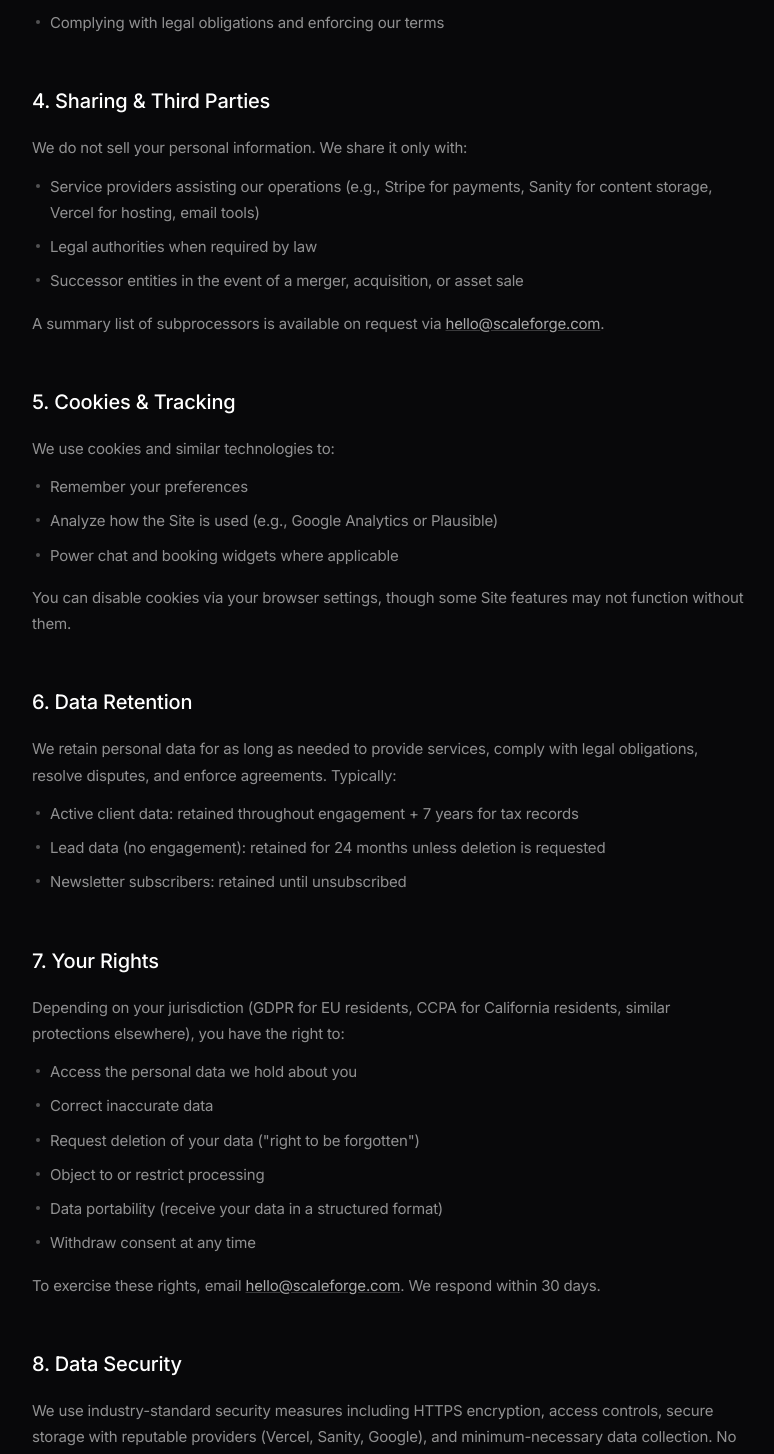
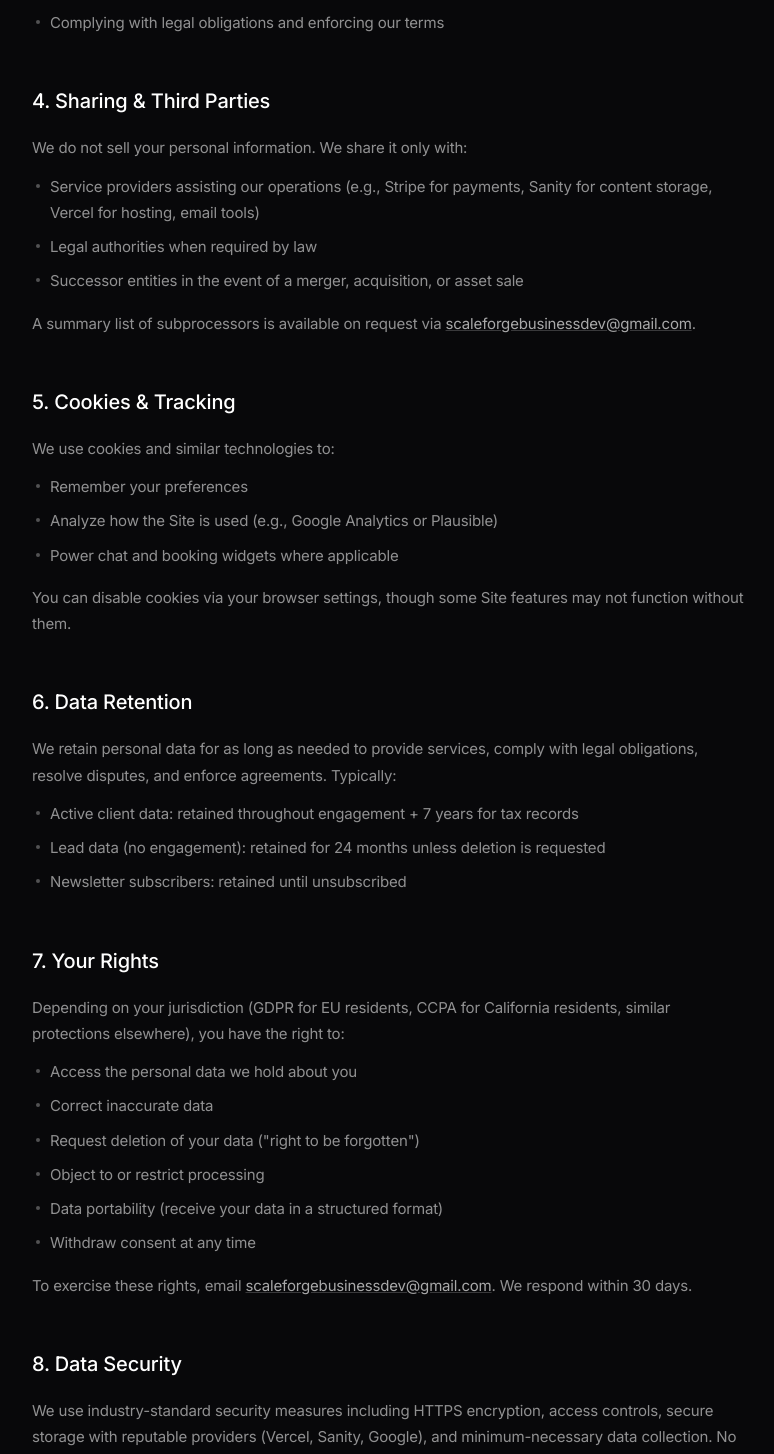
Before and after one commit to ScaleForgeBusinessDevs/ScaleForge_Website_2026, a Next.js app: page /privacy in a window 1280 px wide. Shown: the part 1332-2786 px from the top of the page, without its empty margins (8-782 px from the left). Built offline with nearby package versions, Linux system fonts and the light colour scheme.

Commit message:
fix: correct contact email across about, contact, privacy, and terms pages
Fixes a typo'd Gmail address (scaleforgebusiessdev -> scaleforgebusinessdev)
and replaces the placeholder hello@scaleforge.com with the real
business inbox.

```diff
--- a/src/app/about/page.tsx
+++ b/src/app/about/page.tsx
@@ -177,7 +177,7 @@ export default function AboutPage() {
                       className="flex h-9 w-9 items-center justify-center rounded-full border border-white/[0.10] text-[14px] text-white/40 transition-all hover:border-[#2563eb]/50 hover:text-[#2563eb]">
                       <i className="bi bi-twitter-x" aria-hidden />
                     </a>
-                    <a href="mailto:scaleforgebusiessdev@gmail.com"
+                    <a href="mailto:scaleforgebusinessdev@gmail.com"
                       aria-label="Email Shahood"
                       className="flex h-9 w-9 items-center justify-center rounded-full border border-white/[0.10] text-[14px] text-white/40 transition-all hover:border-[#2563eb]/50 hover:text-[#2563eb]">
                       <i className="bi bi-envelope" aria-hidden />
@@ -221,7 +221,7 @@ export default function AboutPage() {
                       className="flex h-9 w-9 items-center justify-center rounded-full border border-white/[0.10] text-[14px] text-white/40 transition-all hover:border-[#2563eb]/50 hover:text-[#2563eb]">
                       <i className="bi bi-github" aria-hidden />
                     </a>
-                    <a href="mailto:scaleforgebusiessdev@gmail.com"
+                    <a href="mailto:scaleforgebusinessdev@gmail.com"
                       aria-label="Email Ruhan"
                       className="flex h-9 w-9 items-center justify-center rounded-full border border-white/[0.10] text-[14px] text-white/40 transition-all hover:border-[#2563eb]/50 hover:text-[#2563eb]">
                       <i className="bi bi-envelope" aria-hidden />
@@ -299,7 +299,7 @@ export default function AboutPage() {
                 href="mailto:careers@scaleforge.com"
                 className="text-white/65 underline decoration-white/20 underline-offset-4 transition-colors hover:text-white"
               >
-                scaleforgebusiessdev@gmail.com
+                scaleforgebusinessdev@gmail.com
               </a>{" "}
               if you&apos;d like to introduce yourself.
             </p>
--- a/src/app/contact/page.tsx
+++ b/src/app/contact/page.tsx
@@ -39,8 +39,8 @@ const DIRECT_CHANNELS = [
   {
     icon: "bi-envelope",
     label: "Email",
-    value: "hello@scaleforge.com",
-    href: "mailto:hello@scaleforge.com",
+    value: "scaleforgebusinessdev@gmail.com",
+    href: "mailto:scaleforgebusinessdev@gmail.com",
     note: "Best for detailed briefs",
   },
   {
--- a/src/app/privacy/page.tsx
+++ b/src/app/privacy/page.tsx
@@ -37,8 +37,8 @@ export default function PrivacyPage() {
             <p className="mt-2 text-[14px] text-white/35">Last updated: June 9, 2026</p>
             <p className="mt-3 text-[14px] leading-relaxed text-white/45">
               Questions about this document? Contact us at{" "}
-              <a href="mailto:hello@scaleforge.com" className="text-white/65 underline decoration-white/20 hover:text-white">
-                hello@scaleforge.com
+              <a href="mailto:scaleforgebusinessdev@gmail.com" className="text-white/65 underline decoration-white/20 hover:text-white">
+                scaleforgebusinessdev@gmail.com
               </a>{" "}
               or via the{" "}
               <Link href="/contact" className="text-white/65 underline decoration-white/20 hover:text-white">
@@ -137,8 +137,8 @@ export default function PrivacyPage() {
                 </ul>
                 <p className="mt-4">
                   A summary list of subprocessors is available on request via{" "}
-                  <a href="mailto:hello@scaleforge.com" className="text-white/65 underline decoration-white/20 hover:text-white">
-                    hello@scaleforge.com
+                  <a href="mailto:scaleforgebusinessdev@gmail.com" className="text-white/65 underline decoration-white/20 hover:text-white">
+                    scaleforgebusinessdev@gmail.com
                   </a>
                   .
                 </p>
@@ -208,8 +208,8 @@ export default function PrivacyPage() {
                 </ul>
                 <p className="mt-4">
                   To exercise these rights, email{" "}
-                  <a href="mailto:hello@scaleforge.com" className="text-white/65 underline decoration-white/20 hover:text-white">
-                    hello@scaleforge.com
+                  <a href="mailto:scaleforgebusinessdev@gmail.com" className="text-white/65 underline decoration-white/20 hover:text-white">
+                    scaleforgebusinessdev@gmail.com
                   </a>
                   . We respond within 30 days.
                 </p>
@@ -241,8 +241,8 @@ export default function PrivacyPage() {
                   Our services are not directed at individuals under 13 years of age. We do not knowingly collect
                   personal information from children. If you believe we have collected information from a child,
                   contact{" "}
-                  <a href="mailto:hello@scaleforge.com" className="text-white/65 underline decoration-white/20 hover:text-white">
-                    hello@scaleforge.com
+                  <a href="mailto:scaleforgebusinessdev@gmail.com" className="text-white/65 underline decoration-white/20 hover:text-white">
+                    scaleforgebusinessdev@gmail.com
                   </a>{" "}
                   so we can delete it.
                 </p>
@@ -264,7 +264,7 @@ export default function PrivacyPage() {
                 </p>
                 <div className="rounded-2xl border border-white/[0.07] bg-[#101013] p-5">
                   <p><strong className="text-white/70">Email:</strong>{" "}
-                    <a href="mailto:hello@scaleforge.com" className="text-white/65 underline decoration-white/20 hover:text-white">hello@scaleforge.com</a>
+                    <a href="mailto:scaleforgebusinessdev@gmail.com" className="text-white/65 underline decoration-white/20 hover:text-white">scaleforgebusinessdev@gmail.com</a>
                   </p>
                   <p className="mt-1.5"><strong className="text-white/70">Postal:</strong> ScaleForge, Karachi, Pakistan</p>
                   <p className="mt-1.5"><strong className="text-white/70">Privacy lead:</strong> Ruhan Bhaleshah (CTO)</p>
@@ -274,7 +274,7 @@ export default function PrivacyPage() {
               {/* Footer cross-links */}
               <p className="border-t border-white/[0.06] pt-8 text-[13px] italic text-white/30">
                 Questions about this document?{" "}
-                <a href="mailto:hello@scaleforge.com" className="underline decoration-white/20 hover:text-white/50">Email us</a>{" "}
+                <a href="mailto:scaleforgebusinessdev@gmail.com" className="underline decoration-white/20 hover:text-white/50">Email us</a>{" "}
                 or{" "}
                 <Link href="/contact" className="underline decoration-white/20 hover:text-white/50">book a call</Link>
                 . See also our{" "}
--- a/src/app/terms/page.tsx
+++ b/src/app/terms/page.tsx
@@ -52,8 +52,8 @@ export default function TermsPage() {
             <p className="mt-2 text-[14px] text-white/35">Last updated: June 9, 2026</p>
             <p className="mt-3 text-[14px] leading-relaxed text-white/45">
               Questions about this document? Contact us at{" "}
-              <a href="mailto:hello@scaleforge.com" className="text-white/65 underline decoration-white/20 hover:text-white">
-                hello@scaleforge.com
+              <a href="mailto:scaleforgebusinessdev@gmail.com" className="text-white/65 underline decoration-white/20 hover:text-white">
+                scaleforgebusinessdev@gmail.com
               </a>{" "}
               or via the{" "}
               <Link href="/contact" className="text-white/65 underline decoration-white/20 hover:text-white">
@@ -235,7 +235,7 @@ export default function TermsPage() {
                 <p className="mb-3">For questions about these Terms:</p>
                 <div className="rounded-2xl border border-white/[0.07] bg-[#101013] p-5">
                   <p><strong className="text-white/70">Email:</strong>{" "}
-                    <a href="mailto:hello@scaleforge.com" className="text-white/65 underline decoration-white/20 hover:text-white">hello@scaleforge.com</a>
+                    <a href="mailto:scaleforgebusinessdev@gmail.com" className="text-white/65 underline decoration-white/20 hover:text-white">scaleforgebusinessdev@gmail.com</a>
                   </p>
                   <p className="mt-1.5"><strong className="text-white/70">Postal:</strong> ScaleForge, Karachi, Pakistan</p>
                   <p className="mt-1.5"><strong className="text-white/70">Legal lead:</strong> Shahood Saleem (CEO)</p>
@@ -245,7 +245,7 @@ export default function TermsPage() {
               {/* Footer cross-links */}
               <p className="border-t border-white/[0.06] pt-8 text-[13px] italic text-white/30">
                 Questions about this document?{" "}
-                <a href="mailto:hello@scaleforge.com" className="underline decoration-white/20 hover:text-white/50">Email us</a>{" "}
+                <a href="mailto:scaleforgebusinessdev@gmail.com" className="underline decoration-white/20 hover:text-white/50">Email us</a>{" "}
                 or{" "}
                 <Link href="/contact" className="underline decoration-white/20 hover:text-white/50">book a call</Link>
                 . See also our{" "}
```
